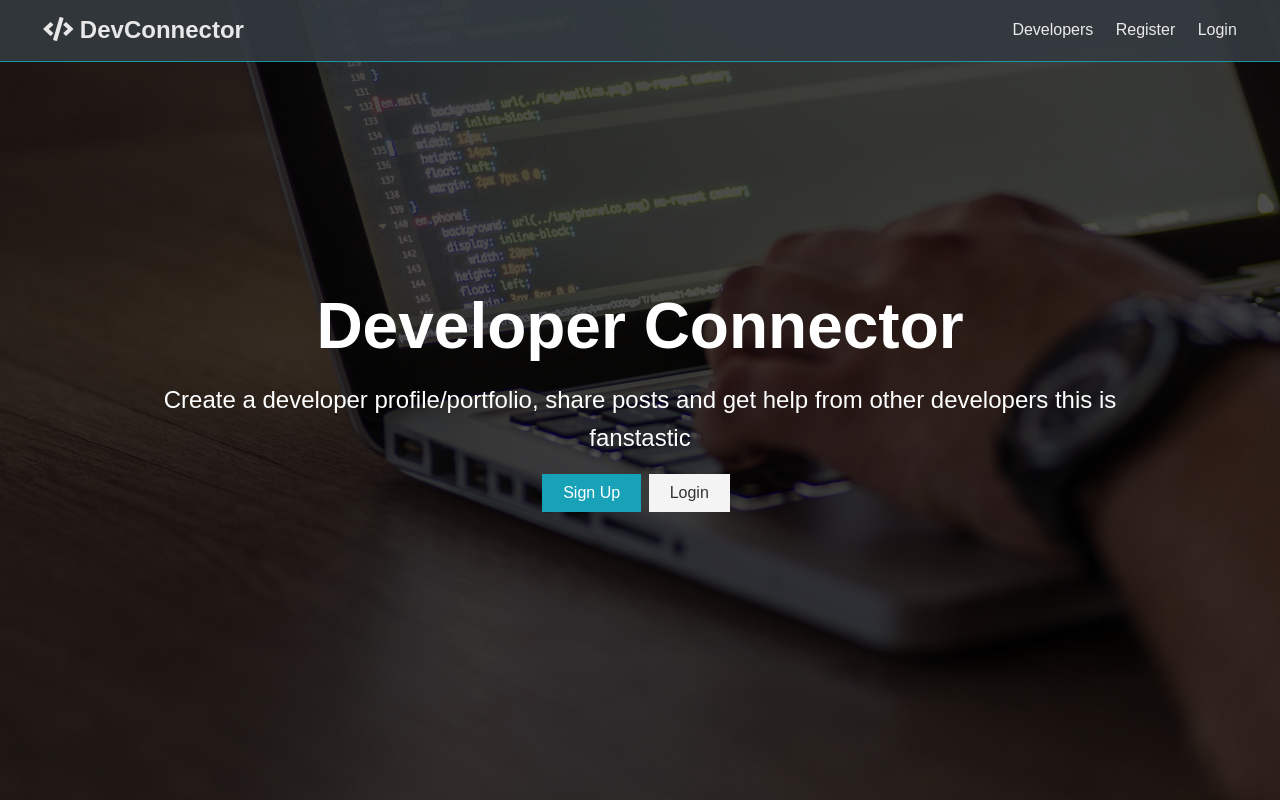
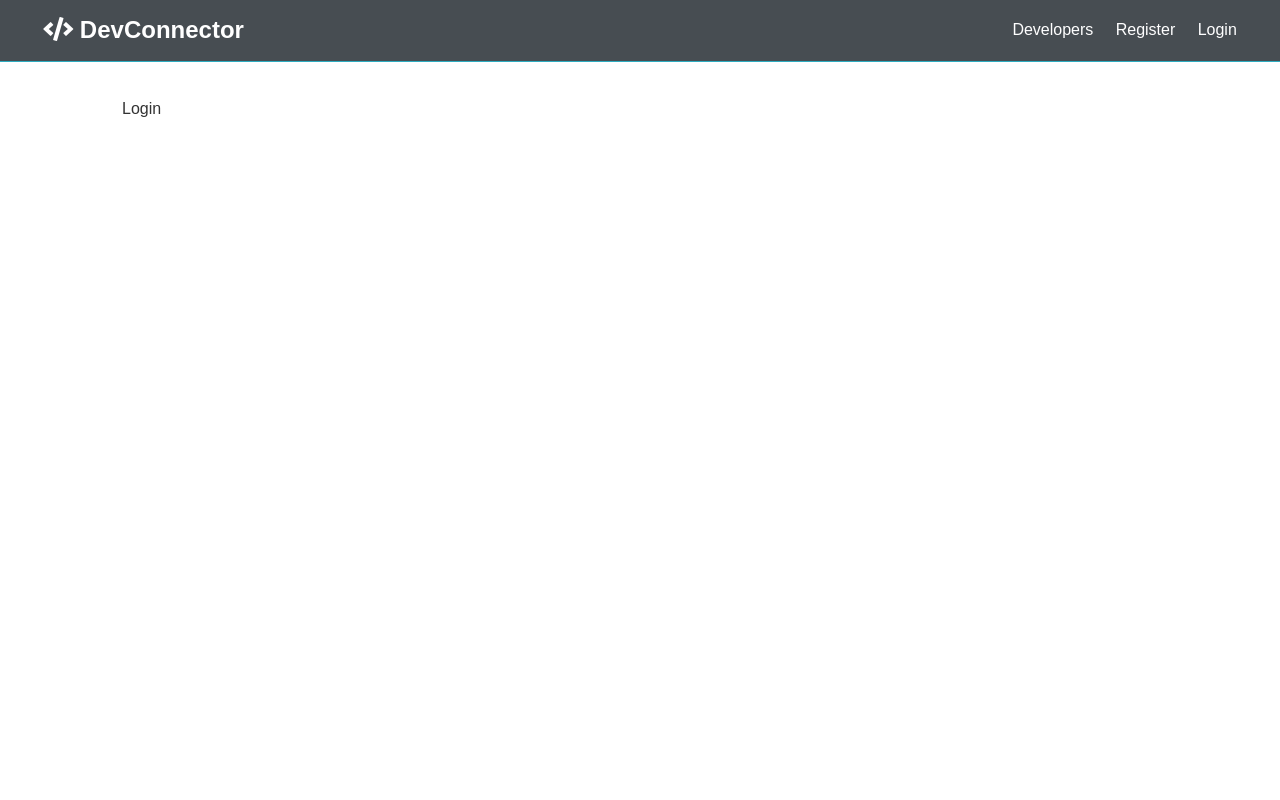
Before and after one commit to Eamon02/Nova, a React (Create React App) app in the folder client/: page /login in a window 1280 px wide. Built offline with nearby package versions, Linux system fonts and the light colour scheme.

Commit message:
add navbar and landing components

```diff
--- a/client/src/App.js
+++ b/client/src/App.js
@@ -1,13 +1,27 @@
-import './App.css';
+import React, { Fragment } from 'react';
+import { BrowserRouter as Router, Route, Switch } from 'react-router-dom'
 import Landing from './components/layout/Landing';
 import { Navbar } from './components/layout/Navbar';
+import { Register } from './components/auth/Register';
+import { Login } from './components/auth/Login';
+import './App.css';
 
 function App() {
   return (
-    <>
-      <Navbar />
-      <Landing />
-    </>
+    <Router>
+      <Fragment>
+        <Navbar />
+        <Route exact path="/" component={Landing} />
+        <section className="container">
+            <Switch>
+            <Route exact path="/register" component={Register} />
+            <Route exact path="/login" component={Login} />
+            {/* <Route component={Routes} /> */}
+          </Switch>
+        </section>
+      </Fragment>
+    </Router>
+
   );
 }
 
--- /dev/null
+++ b/client/src/components/auth/Login.js
@@ -0,0 +1,9 @@
+import React from 'react'
+
+export const Login = () => {
+  return (
+    <div>
+      Login
+    </div>
+  )
+}
--- /dev/null
+++ b/client/src/components/auth/Register.js
@@ -0,0 +1,9 @@
+import React from 'react'
+
+export const Register = () => {
+  return (
+    <div>
+      Register
+    </div>
+  )
+}
--- a/client/src/components/layout/Landing.js
+++ b/client/src/components/layout/Landing.js
@@ -1,4 +1,5 @@
 import React from 'react';
+import { Link,  } from 'react-router-dom';
 
 export default function Landing() {
   return (
@@ -11,12 +12,12 @@
             other developers this is fanstastic
           </p>
           <div class='buttons'>
-            <a href='register.html' class='btn btn-primary'>
+           <Link to='/register' className='btn btn-primary'>
               Sign Up
-            </a>
-            <a href='login.html' class='btn btn-light'>
+            </Link>
+            <Link to='/login' className='btn btn-light'>
               Login
-            </a>
+            </Link>
           </div>
         </div>
       </div>
--- a/client/src/components/layout/Navbar.js
+++ b/client/src/components/layout/Navbar.js
@@ -1,4 +1,5 @@
 import React from 'react';
+import { Link } from 'react-router-dom';
 
 export const Navbar = () => {
   return (
@@ -10,13 +11,13 @@
         </h1>
         <ul>
           <li>
-            <a href='profiles.html'>Developers</a>
+            <Link to="/profiles">Developers</Link>
           </li>
           <li>
-            <a href='register.html'>Register</a>
+            <Link to="/register">Register</Link>
           </li>
           <li>
-            <a href='login.html'>Login</a>
+            <Link to="/login">Login</Link>
           </li>
         </ul>
       </nav>
```
